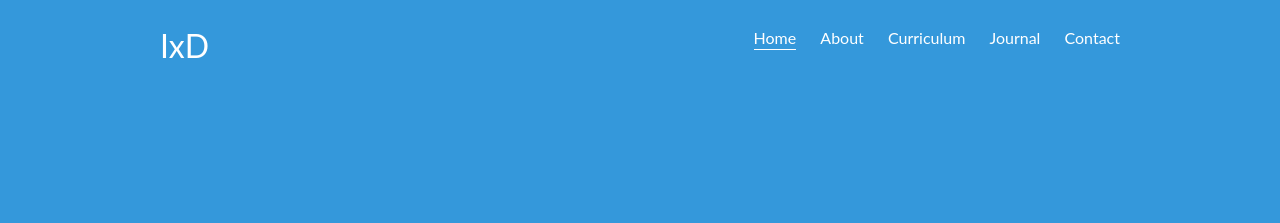
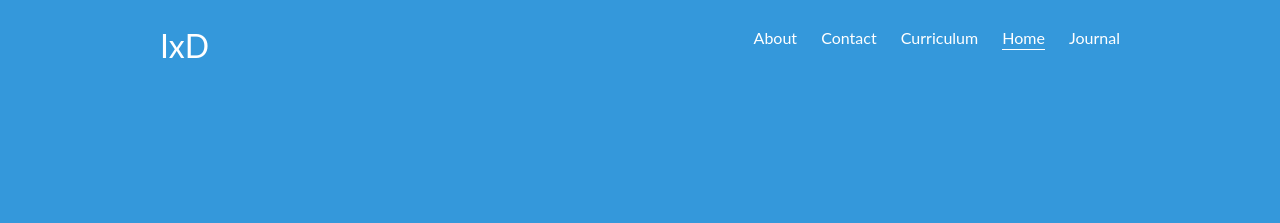
Before and after one commit to ixdbelfast/ixdbelfast.github.io, a Jekyll site: the page built from index.html, in a window 1280 px wide. Shown: the top 223 px of the page. Built offline with Jekyll 4.4.1, drawn with Linux system fonts in a browser that asks for light colours; nearby versions of some CDN libraries.

Commit message:
Rolled back as navigation was jumping

```diff
--- a/_includes/header.html
+++ b/_includes/header.html
@@ -5,19 +5,19 @@
     <h1><a href="{{ site.homeurl }}">{{ site.name }}</a></h1>
 
     <nav>
-      <!-- <ul>
+      <ul>
           {% for page in site.pages %}
           <li><a class="{{ page.id }}" href="{{ page.url | prepend: site.baseurl }}">{{ page.title }}</a></li>
           {% endfor %}
-      </ul> -->
+      </ul>
 
-      <ul>
+      <!-- <ul>
         <li><a class="home" href="{{ site.baseurl }}/">Home</a></li>
         <li><a class="about" href="{{ site.baseurl }}/about/">About</a></li>
         <li><a class="curriculum" href="{{ site.baseurl }}/curriculum/">Curriculum</a></li>
         <li><a class="journal" href="{{ site.baseurl }}/journal/">Journal</a></li>
         <li><a class="contact" href="{{ site.baseurl }}/contact/">Contact</a></li>
-      </ul>
+      </ul> -->
     </nav>
 
   </div>
```
